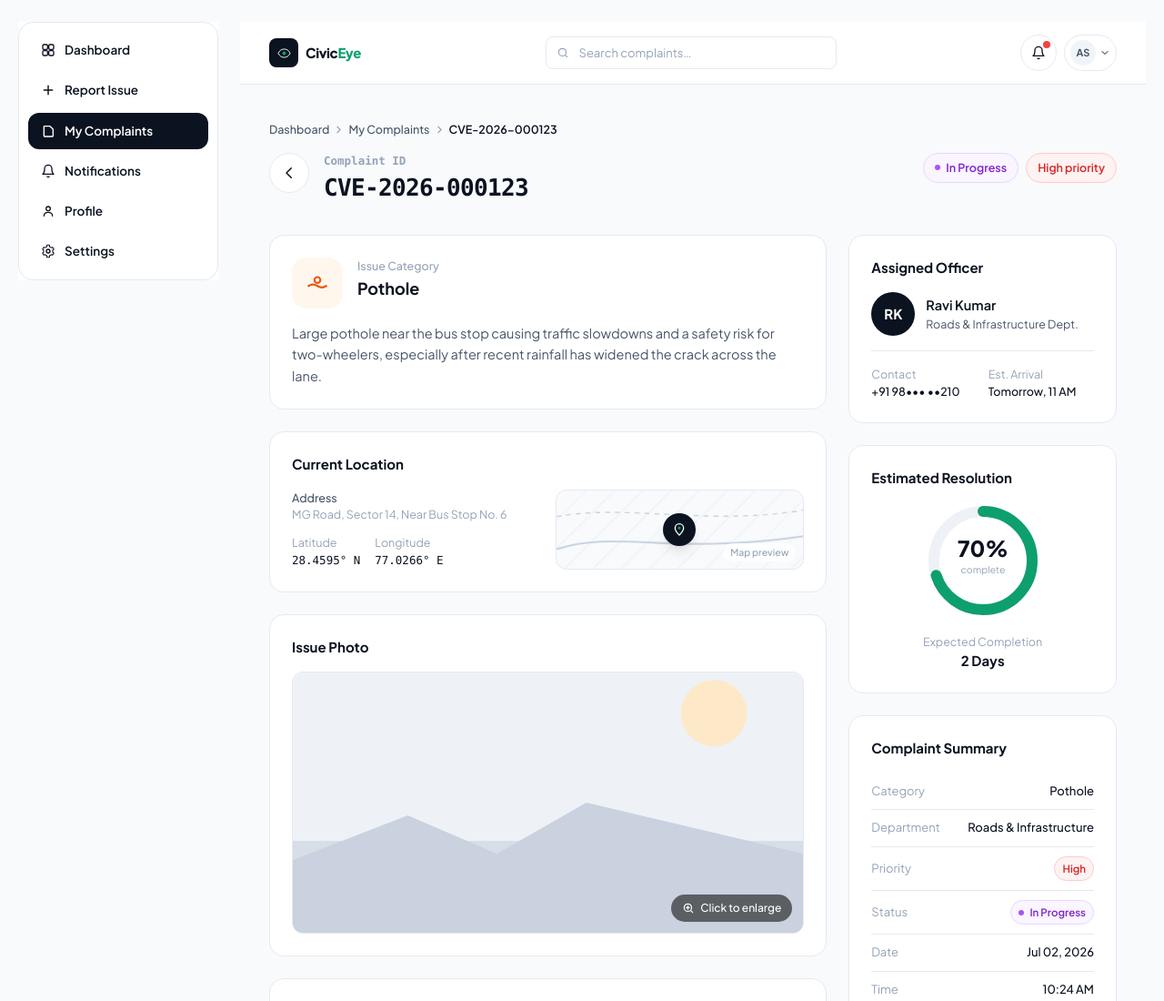
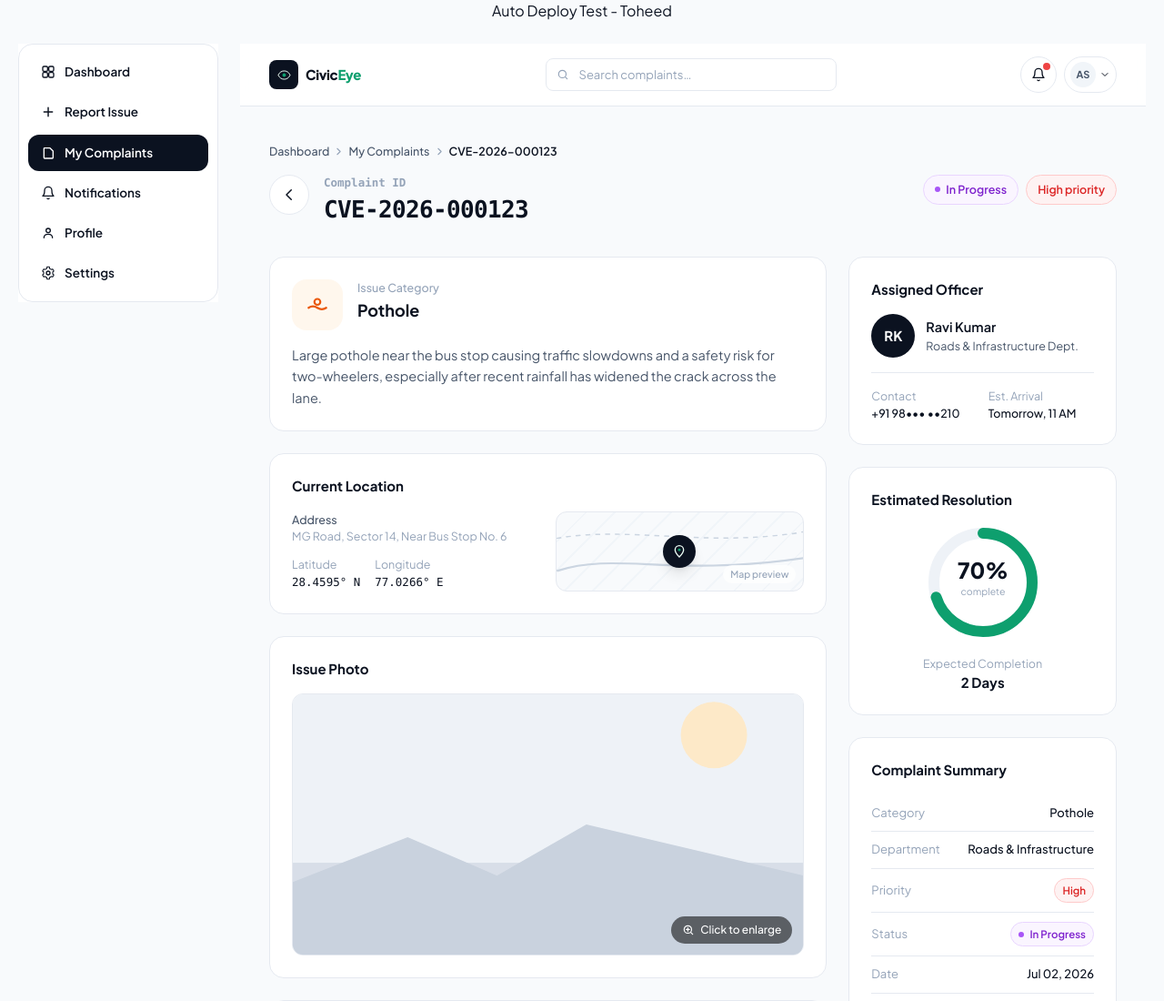
Before and after one commit to toheedd589-web/civiceye, a plain HTML site: page civiceye-complaint-details.html in a window 1280 px wide. Shown: the top 1100 px of the page at 91% size. Drawn offline with nearby package versions, Linux system fonts and the light colour scheme.

Commit message:
test: auto deploy

```diff
--- a/civiceye-complaint-details.html
+++ b/civiceye-complaint-details.html
@@ -288,6 +288,7 @@ a:focus-visible, button:focus-visible, input:focus-visible, select:focus-visible
 </style>
 </head>
 <body>
+  <h1 style="text-align:center;">Auto Deploy Test - Toheed</h1>
 
 <!-- Shell mounts: header + sidebar are rendered by assets/shell.js -->
 <div class="lg:flex lg:items-start lg:gap-6 lg:max-w-[1500px] lg:mx-auto lg:px-5 lg:pt-6">
```
